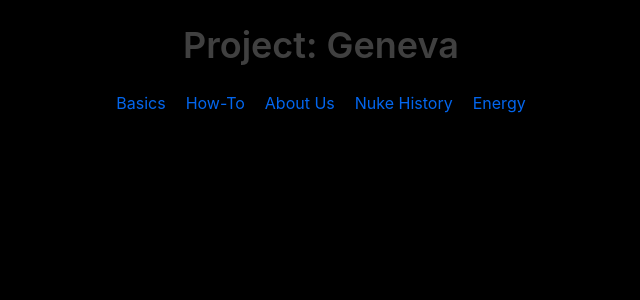
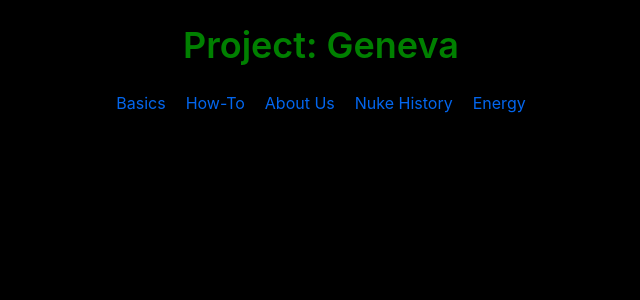
Before and after one commit to nothankyouwdym/vitejs-vite-9nux1k, a React (Vite) app: page / in a window 1280 px wide. Shown: the top 300 px of the page, without its empty margins (319-959 px from the left). Built offline with nearby package versions, Linux system fonts and the light colour scheme.

Commit message:
1 file modified

```diff
--- a/src/index.css
+++ b/src/index.css
@@ -383,7 +383,7 @@ html {
 }
 
 body {
-  color:#404040;
+  color: green;
   background: black;
   font-size: 1rem;
 }
@@ -413,7 +413,7 @@ h5 {
   font-weight: 600;
   font-family: -apple-system, BlinkMacSystemFont, Helvetica Neue, Helvetica, Arial, sans-serif;
   line-height: 1.2;
-  color: #404040;
+  color: green;
 }
 
 h1:not(:first-child),
@@ -787,9 +787,9 @@ dd {
 .button, a.button, button, [type=submit], [type=reset], [type=button] {
   -webkit-appearance: none;
   display: inline-block;
-  border: 1px solid #0366ee;
+  border: 1px solid grey;
   border-radius: 4px;
-  background: #0366ee;
+  background: grey;
   color: #ffffff;
   font-weight: 600;
   font-family: -apple-system, BlinkMacSystemFont, Helvetica Neue, Helvetica, Arial, sans-serif;
```
